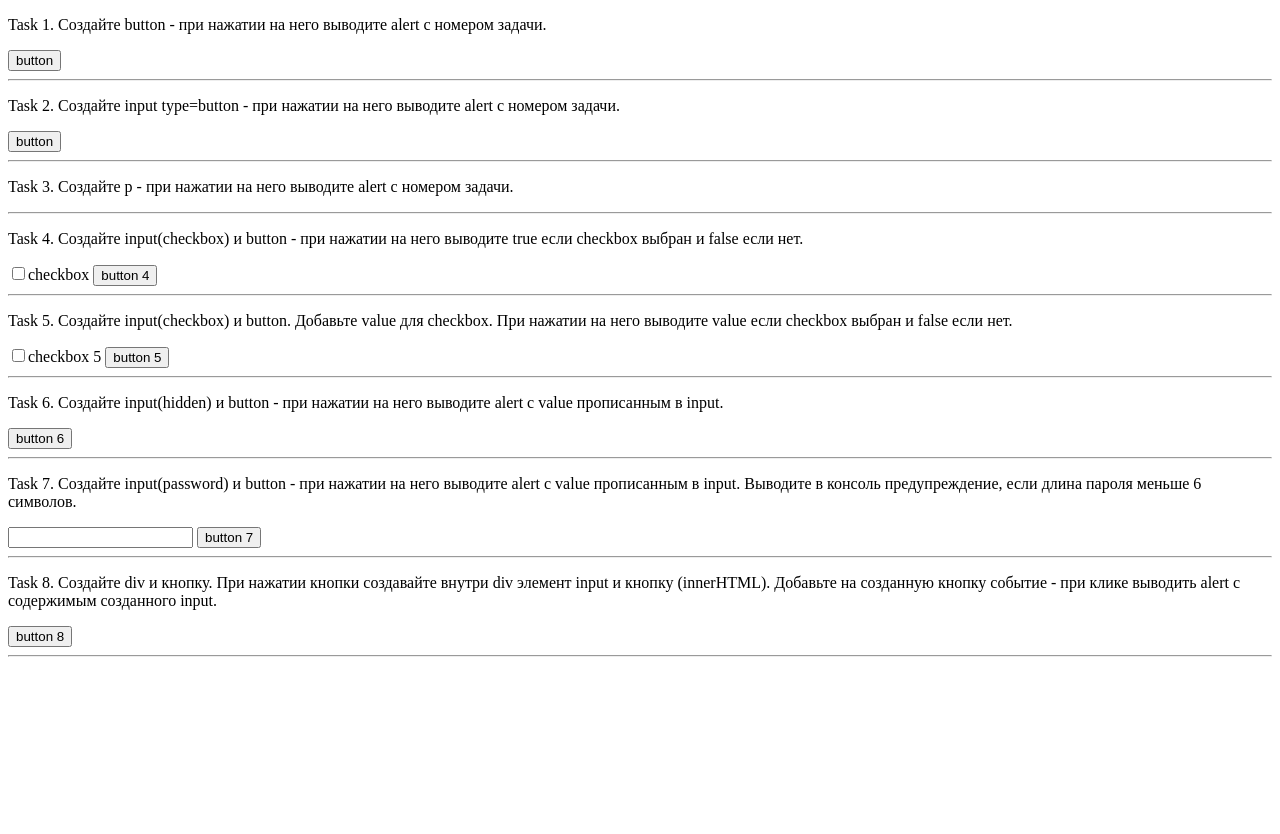
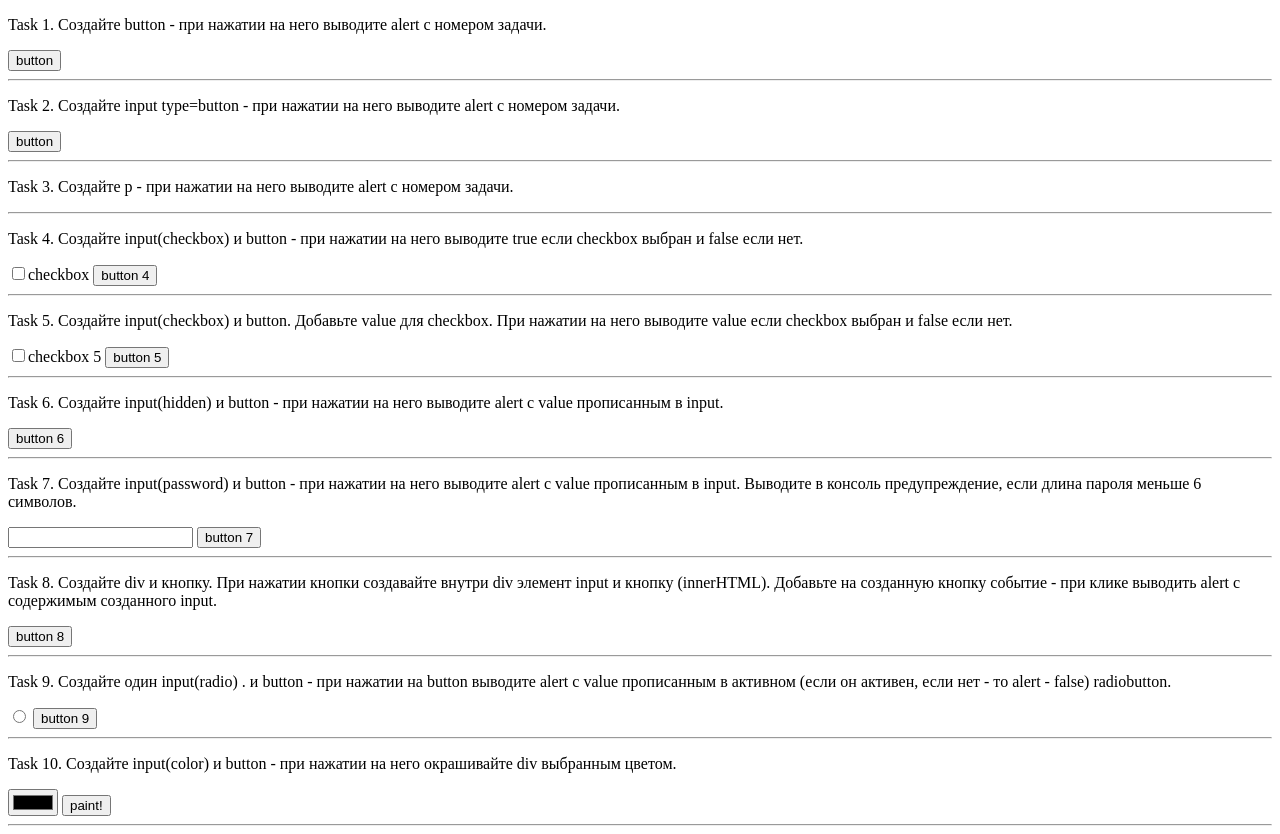
Before and after one commit to hightower86/JS-2.0-course, a plain HTML site: page unit_04/index.html in a window 1280 px wide. Before the commit the page ends 800 px from the top, so only its background shows below. Drawn offline with Linux system fonts and the light colour scheme; files that its build step writes are made by us from their sources.

Commit message:
unit 4 task 9-10 OK

```diff
--- a/unit_04/index.html
+++ b/unit_04/index.html
@@ -91,6 +91,25 @@
       <div class="div8"></div>
     </div>
     <hr />
+    <div class="task-9">
+      <p class="p9">
+        Task 9. Создайте один input(radio) . и button - при нажатии на button
+        выводите alert с value прописанным в активном (если он активен, если нет
+        - то alert - false) radiobutton.
+      </p>
+      <input class="inp9" type="radio" />
+      <input class="btn9" type="button" value="button 9" />
+    </div>
+    <hr />
+    <div class="task-10">
+      <p class="p10">
+        Task 10. Создайте input(color) и button - при нажатии на него
+        окрашивайте div выбранным цветом.
+      </p>
+      <input class="inp10" type="color" />
+      <input class="btn10" type="button" value="paint!" />
+    </div>
+    <hr />
 
     <script src="script.js"></script>
   </body>
--- a/unit_04/script.js
+++ b/unit_04/script.js
@@ -64,8 +64,10 @@
 // task 8 --------------------
 
 const btn8 = document.querySelector('.btn8');
+
 btn8.onclick = () => {
   const inp8 = document.querySelector('.div8');
+
   inp8.innerHTML += '<input class="newInp8" type="text"/>';
   inp8.innerHTML += '<input class="newBtn8" type="button" value="button 8"/>';
   const newBtn8 = document.querySelector('.newBtn8');
@@ -74,3 +76,20 @@
     alert(newInp8.value);
   };
 };
+
+// task 9 --------------------
+const inp9 = document.querySelector('.inp9');
+const btn9 = document.querySelector('.btn9');
+btn9.onclick = () => {
+  alert(inp9.checked ? inp9.value : inp9.checked);
+};
+
+// task 10 --------------------
+
+const inp10 = document.querySelector('.inp10');
+const btn10 = document.querySelector('.btn10');
+const div10 = document.querySelector('.task-10');
+
+btn10.onclick = () => {
+  div10.style.backgroundColor = inp10.value;
+};
```
